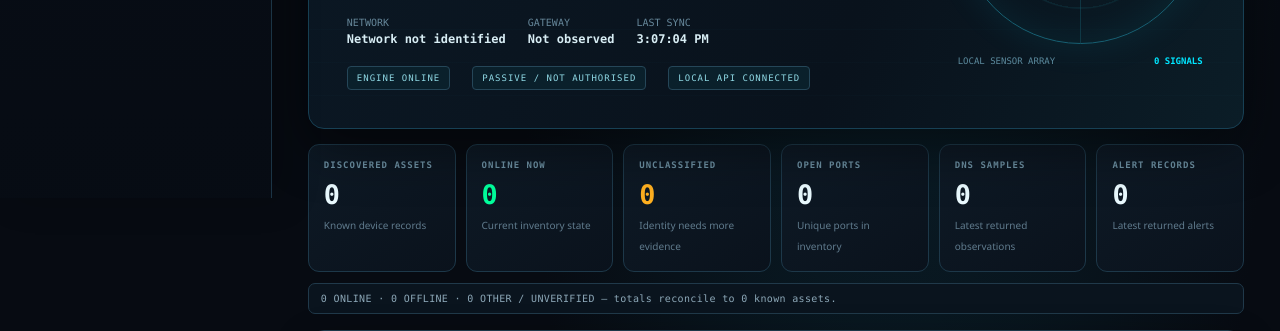
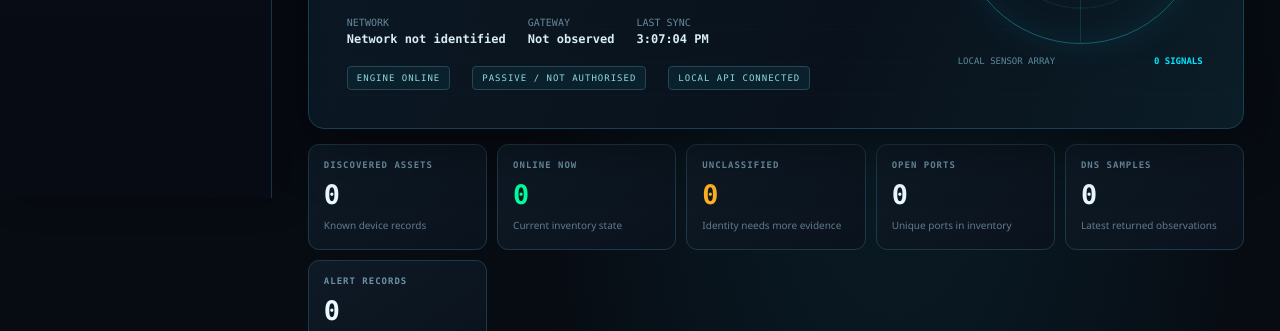
Before and after one commit to Andrew12345-create/NetworkRadar, a plain HTML site: page index.html in a window 1280 px wide. Shown: the part 602-933 px from the top of the page. Drawn offline with Linux system fonts and the light colour scheme; files that its build step writes are made by us from their sources; no server answers; files whose address does not match are found by name.

Commit message:
NetworkRadar 15.10.0: consolidate dashboard into five workspaces

```diff
--- a/networkradar.css
+++ b/networkradar.css
@@ -2128,7 +2128,7 @@ th{background:#101d2a;color:#70a0b7}td{border-color:#1a2c3a;color:#c9d8e3}tr:hov
 .nw-sweep{position:absolute;inset:0;border-radius:50%;background:conic-gradient(from 0deg,transparent 0 76%,#00e5ff05 82%,#00e5ff55);animation:nwSweep 5s linear infinite}.nw-core{position:absolute;left:calc(50% - 4px);top:calc(50% - 4px);width:8px;height:8px;border-radius:50%;background:#eaffff;box-shadow:0 0 16px var(--cyan)}
 .nw-blip{position:absolute;width:5px;height:5px;border-radius:50%;background:var(--green);box-shadow:0 0 12px var(--green);animation:nwPulse 2.4s infinite}.nw-blip.a{left:25%;top:28%}.nw-blip.b{left:71%;top:36%;animation-delay:.7s}.nw-blip.c{left:62%;top:76%;animation-delay:1.2s}
 .nw-radar-caption{width:min(245px,65vw);display:flex;justify-content:space-between;color:#5c8a9d;font:9px Consolas,monospace}.nw-radar-caption b{color:var(--cyan)}
-.nightwatch-metrics{display:grid;grid-template-columns:repeat(6,minmax(0,1fr));gap:10px;margin-bottom:16px}.nightwatch-metrics article{padding:15px;border:1px solid #1d3849;border-radius:11px;background:linear-gradient(145deg,#0e1a26,#0a121c)}
+.nightwatch-metrics{display:grid;grid-template-columns:repeat(5,minmax(0,1fr));gap:10px;margin-bottom:16px}.nightwatch-metrics article{padding:15px;border:1px solid #1d3849;border-radius:11px;background:linear-gradient(145deg,#0e1a26,#0a121c)}
 .nightwatch-metrics article span{display:block;color:#6e92a5;font:800 9px Consolas,monospace;letter-spacing:1px}.nightwatch-metrics strong{display:block;margin:9px 0 3px;color:#eafaff;font:700 clamp(23px,2.1vw,31px) Consolas,monospace}.nightwatch-metrics article:nth-child(2) strong{color:var(--green)}.nightwatch-metrics article:nth-child(3) strong{color:var(--amber)}.nightwatch-metrics small{color:#607b8d;font-size:10px}
 .nightwatch-panel{margin-bottom:16px;padding:clamp(16px,2.4vw,26px);border:1px solid #1d3849;border-radius:14px;background:linear-gradient(145deg,#0e1824,#09121b);box-shadow:0 12px 36px #0005}
 .nw-panel-head{display:flex;justify-content:space-between;gap:15px;margin-bottom:16px}.nw-panel-head h2{margin:7px 0 5px;color:#d9f7ff;letter-spacing:1.5px}.nw-panel-head p{margin:0;color:#7893a5;font-size:12px}.nw-panel-head>b{color:#65b6c8;font:9px Consolas,monospace;letter-spacing:1px}
@@ -2168,7 +2168,7 @@ th{background:#101d2a;color:#70a0b7}td{border-color:#1a2c3a;color:#c9d8e3}tr:hov
 .nw-inventory-status{margin:-5px 0 16px;padding:9px 12px;border:1px solid #20394a;border-radius:7px;background:#0a141e;color:#8da8b8;font:10px Consolas,monospace;letter-spacing:.35px}
 
 
-/* 12.7.0 — six-workspace dashboard shell */
+/* 15.10.0 — five-workspace dashboard shell */
 .nr-workspace-switcher{display:grid;grid-template-columns:repeat(6,minmax(0,1fr));gap:9px;margin:0 0 18px;padding:10px;border:1px solid #1d3b4e;border-radius:14px;background:linear-gradient(145deg,#0c1723,#08111a);box-shadow:0 10px 30px #0004}
 .nr-workspace-tab{display:flex;align-items:flex-start;gap:10px;min-width:0;min-height:72px;padding:12px 11px;text-align:left;border:1px solid #20394b;border-radius:10px;background:#0c1a27;color:#dcebf4;box-shadow:none;cursor:pointer}
 .nr-workspace-tab:hover{border-color:#28748a;background:#102636}
```
